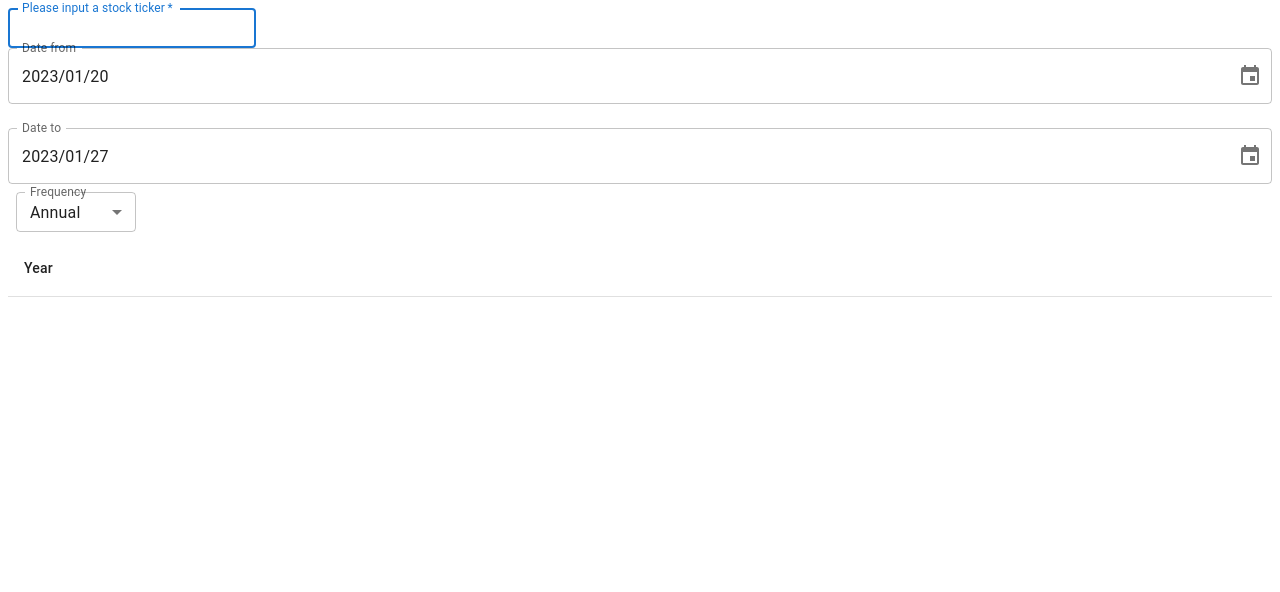
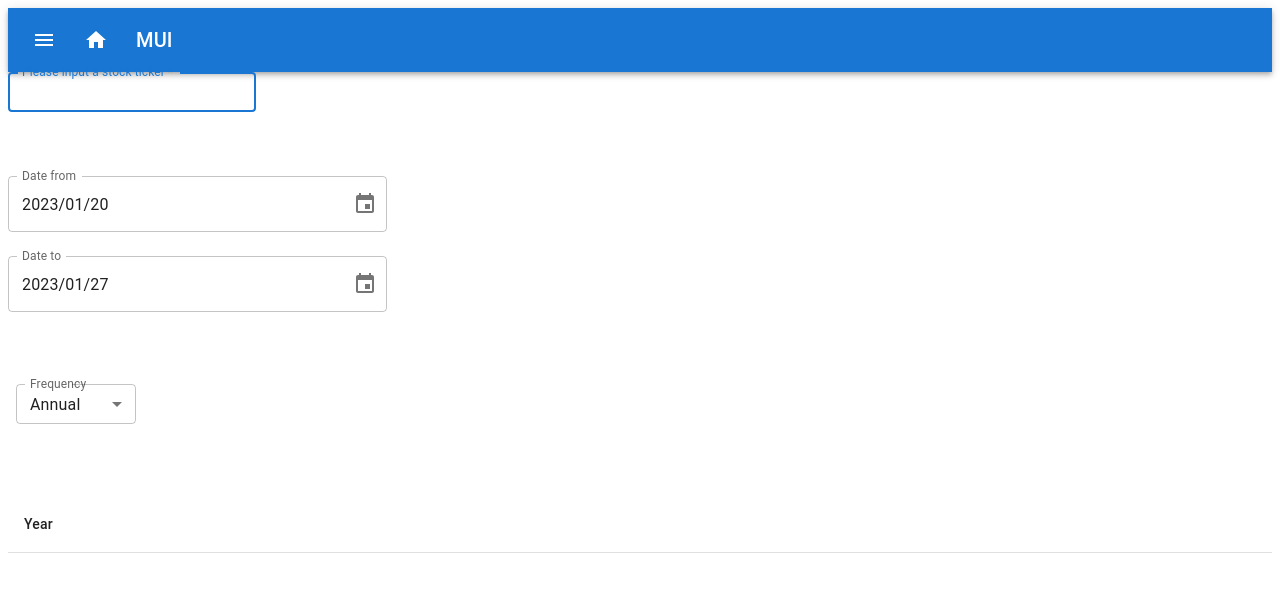
Before and after one commit to alexiosgrig/my-stock-app, a React (Vite) app in the folder web-ui/: page /stock-financials in a window 1280 px wide. Shown: the top 592 px of the page. Built offline with nearby package versions, Linux system fonts and the light colour scheme.

Commit message:
Redux/store setup and refactor existing Components.

```diff
--- a/web-ui/package.json
+++ b/web-ui/package.json
@@ -55,6 +55,7 @@
     "date-fns": "^2.29.3",
     "react": "18.2.0",
     "react-dom": "18.2.0",
+    "react-redux": "^8.0.5",
     "react-router-dom": "^6.8.0",
     "styled-components": "^5.3.6"
   }
--- /dev/null
+++ b/web-ui/src/Components/LoginForm.tsx
@@ -0,0 +1,11 @@
+import React from "react";
+
+const LoginForm = () => {
+
+    return (
+        <>
+        </>
+    )
+}
+
+export default LoginForm
--- a/web-ui/src/Components/StockFinancial.tsx
+++ b/web-ui/src/Components/StockFinancial.tsx
@@ -5,7 +5,7 @@ import {AdapterDateFns} from '@mui/x-date-pickers/AdapterDateFns';
 import {LocalizationProvider} from '@mui/x-date-pickers/LocalizationProvider';
 import {
     Button, Dialog, DialogActions, DialogContent, DialogTitle,
-    FormControl, IconButton,
+    FormControl, Grid, IconButton,
     InputLabel,
     MenuItem,
     Select,
@@ -47,7 +47,7 @@ const StockFinancial = () => {
     }
 
     const getStockFinancialData = async () => {
-        const res = await Service.getStockFinancialReport(stock, frequency, updateDateFrom, updateDateTo)
+        const res = await Service.getStockFinancialReport(stock.toUpperCase(), frequency, updateDateFrom, updateDateTo)
         setStockData(res.data)
     }
 
@@ -70,9 +70,12 @@ const StockFinancial = () => {
     console.log(bs);
 
     return (
-        <>
+        <Grid container spacing={8}>
+            <Grid item xs={12}>
                 <TextField size={'small'} title={'Stock'} onChange={(e) => handleStockNameChange(e)}
                            label={'Please input a stock ticker'} autoFocus required inputProps={{maxLength: 4}}/>
+            </Grid>
+            <Grid item xs={4}>
                 <LocalizationProvider dateAdapter={AdapterDateFns}>
                     <Stack spacing={3}>
                         <DesktopDatePicker
@@ -96,6 +99,8 @@ const StockFinancial = () => {
                         />
                     </Stack>
                 </LocalizationProvider>
+            </Grid>
+            <Grid item xs={12}>
                 <FormControl sx={{m: 1, minWidth: 120}} size="small">
                     <InputLabel id="demo-select-small">Frequency</InputLabel>
                     <Select
@@ -109,6 +114,8 @@ const StockFinancial = () => {
                         <MenuItem value={'annual'}>Annual</MenuItem>
                     </Select>
                 </FormControl>
+            </Grid>
+            <Grid item xs={12}>
                 <Table size='medium' aria-label="a dense table">
                     <TableHead>
                         <TableRow>
@@ -132,6 +139,7 @@ const StockFinancial = () => {
                         </TableRow>}
                     </TableBody>
                 </Table>
+            </Grid>
             <Dialog
                 keepMounted
                 open={openModal}
@@ -146,22 +154,22 @@ const StockFinancial = () => {
                                 <TableCell>Year</TableCell>
                             </TableRow>
                         </TableHead>
-                        <TableBody>
-                            {/*{stockData && stockData.length ? stockData?.map(data =>*/}
-                            {/*    data.map(*/}
-                            {/*        <TableRow>*/}
-                            {/*            <TableCell></TableCell>*/}
-                            {/*            <TableCell>*/}
-                            {/*                <IconButton aria-label={'arrow'} size={'large'} onClick={isModalOpen}>*/}
-                            {/*                    <ArrowForwardIosIcon fontSize="small"/>*/}
-                            {/*                </IconButton>*/}
-                            {/*            </TableCell>*/}
+                        {/*<TableBody>*/}
+                        {/*    {bs && bs.length ? bs?.map(bsData =>*/}
+                        {/*        bs.map(*/}
+                        {/*            <TableRow>*/}
+                        {/*                <TableCell>bsData.</TableCell>*/}
+                        {/*                <TableCell>*/}
+                        {/*                    <IconButton aria-label={'arrow'} size={'large'} onClick={isModalOpen}>*/}
+                        {/*                        <ArrowForwardIosIcon fontSize="small"/>*/}
+                        {/*                    </IconButton>*/}
+                        {/*                </TableCell>*/}
 
-                            {/*        </TableRow>*/}
-                            {/*    )*/}
-                            {/*) : <TableRow>*/}
-                            {/*</TableRow>}*/}
-                        </TableBody>
+                        {/*            </TableRow>*/}
+                        {/*        )*/}
+                        {/*    ) : <TableRow>*/}
+                        {/*    </TableRow>}*/}
+                        {/*</TableBody>*/}
                     </Table>
                 </DialogContent>
                 <DialogActions>
@@ -170,7 +178,7 @@ const StockFinancial = () => {
                 </DialogActions>
             </Dialog>
 
-        </>
+        </Grid>
 
     )
 }
--- /dev/null
+++ b/web-ui/src/Components/TopAppBar.tsx
@@ -0,0 +1,115 @@
+import * as React from 'react';
+import AppBar from '@mui/material/AppBar';
+import Box from '@mui/material/Box';
+import Toolbar from '@mui/material/Toolbar';
+import IconButton from '@mui/material/IconButton';
+import Typography from '@mui/material/Typography';
+import HomeIcon from '@mui/icons-material/Home';
+import MenuIcon from '@mui/icons-material/Menu';
+import SearchIcon from '@mui/icons-material/Search';
+import {Collapse, Divider, Drawer, List, ListItem, ListItemButton, ListItemIcon, ListItemText} from "@mui/material";
+import {useState} from "react";
+import {useNavigate} from "react-router-dom";
+import {ExpandLess, ExpandMore} from "@mui/icons-material";
+
+interface TopAppBarProps {
+    children: JSX.Element
+}
+
+const TopAppBar = (props: TopAppBarProps) => {
+
+    const [openDrawer, setOpenDrawer] = useState(false)
+    const navigate = useNavigate()
+    const [isCollapsed, setIsCollapsed] = useState(false)
+    const list = [
+        {
+            name: 'Stock Information',
+            route: '/stock-information'
+        },
+        {
+            name: 'Stock Financials',
+            route: '/stock-financials'
+        }
+    ]
+
+    const stockInformationNavigate = (route: string) => {
+        navigate(`${route}`)
+    }
+    const isCollapsedEnabled = () => {
+        return true
+    }
+    return (
+        <>
+            <Box sx={{flexGrow: 1}}>
+                <AppBar position="static">
+                    <Toolbar>
+                        <IconButton
+                            onClick={() => setOpenDrawer(true)}
+                            size="large"
+                            edge="start"
+                            color="inherit"
+                            aria-label="open drawer"
+                            sx={{mr: 2}}
+                        >
+                            <MenuIcon/>
+                        </IconButton>
+                        <IconButton
+                            onClick={() => navigate('/')}
+                            size="large"
+                            edge="start"
+                            color="inherit"
+                            aria-label="open drawer"
+                            sx={{mr: 2}}
+                        >
+                            <HomeIcon/>
+                        </IconButton>
+                        <Typography
+                            variant="h6"
+                            noWrap
+                            component="div"
+                            sx={{display: {xs: 'none', sm: 'block'}}}
+                        >
+                            MUI
+                        </Typography>
+                    </Toolbar>
+                </AppBar>
+            </Box>
+            <Drawer
+                open={openDrawer}
+                onClose={() => setOpenDrawer(false)}
+            >
+                <List>
+                    <ListItemButton dense onClick={() => {
+                        isCollapsed ? setIsCollapsed(false) : setIsCollapsed(true)
+                    }}>
+                        <ListItemIcon>
+                            <SearchIcon/>
+                            <ListItemText primary={'Search'}/>
+                        </ListItemIcon>
+                        {isCollapsedEnabled() ? <ExpandMore/> : <ExpandLess/>}
+                    </ListItemButton>
+                    <Collapse in={isCollapsed} timeout="auto" unmountOnExit>
+                        {
+                            list.map((listItem, index) =>
+                                (
+                                    <div key={index}>
+                                        <ListItem disablePadding>
+                                            <ListItemButton onClick={() => stockInformationNavigate(listItem.route)}
+                                                            key={index}>
+                                                <ListItemText primary={listItem.name}/>
+                                            </ListItemButton>
+                                        </ListItem>
+                                        <Divider/>
+                                    </div>
+                                )
+                            )}
+                    </Collapse>
+
+                </List>
+            </Drawer>
+            {props.children}
+        </>
+    )
+}
+
+export default TopAppBar
--- a/web-ui/src/Routes/Routing.tsx
+++ b/web-ui/src/Routes/Routing.tsx
@@ -2,10 +2,11 @@ import React from "react";
 import {Routes, Route} from 'react-router-dom'
 import StockInformation from "../Components/StockInformation";
 import StockFinancial from "../Components/StockFinancial";
+import LoginForm from "../Components/LoginForm";
 
 const Routing = () => {
     return (<Routes>
-        <Route path={'/'} element={<StockInformation/>}/>
+        <Route path={'/'} element={<LoginForm/>}/>
         <Route path={'/stock-information'} element={<StockInformation/>}/>
         <Route path={'/stock-financials'} element={<StockFinancial/>}/>
     </Routes>)
--- a/web-ui/src/app/app.tsx
+++ b/web-ui/src/app/app.tsx
@@ -1,15 +1,21 @@
 // eslint-disable-next-line @typescript-eslint/no-unused-vars
 import Routing from "../Routes/Routing";
 import {BrowserRouter} from "react-router-dom";
+import {Provider} from 'react-redux'
+import {store} from "../store/store";
+import TopAppBar from "../Components/TopAppBar";
 
 export function App() {
 
     return (
-        <BrowserRouter>
-            <Routing/>
-        </BrowserRouter>
-
-    );
+        <Provider store={store}>
+            <BrowserRouter>
+                <TopAppBar>
+                    <Routing/>
+                </TopAppBar>
+            </BrowserRouter>
+        </Provider>
+    )
 }
 
 export default App;
--- /dev/null
+++ b/web-ui/src/selectors/Selectors.ts
@@ -0,0 +1,4 @@
+import {useSelector} from "react-redux";
+import {RootState} from "../store/store";
+
+export const getCountSelector = () => useSelector((state: RootState) => state.counter.value)
--- /dev/null
+++ b/web-ui/src/slices/CounterSlice.ts
@@ -0,0 +1,35 @@
+import { createSlice } from '@reduxjs/toolkit'
+import type { PayloadAction } from '@reduxjs/toolkit'
+
+export interface CounterState {
+    value: number
+}
+
+const initialState: CounterState = {
+    value: 0,
+}
+
+export const counterSlice = createSlice({
+    name: 'counter',
+    initialState,
+    reducers: {
+        increment: (state) => {
+            // Redux Toolkit allows us to write "mutating" logic in reducers. It
+            // doesn't actually mutate the state because it uses the Immer library,
+            // which detects changes to a "draft state" and produces a brand new
+            // immutable state based off those changes
+            state.value += 1
+        },
+        decrement: (state) => {
+            state.value -= 1
+        },
+        incrementByAmount: (state, action: PayloadAction<number>) => {
+            state.value += action.payload
+        },
+    },
+})
+
+// Action creators are generated for each case reducer function
+export const { increment, decrement, incrementByAmount } = counterSlice.actions
+
+export default counterSlice.reducer
--- /dev/null
+++ b/web-ui/src/store/store.ts
@@ -0,0 +1,13 @@
+import {configureStore} from '@reduxjs/toolkit'
+import counterReducer from '../slices/CounterSlice'
+
+export const store = configureStore({
+    reducer: {
+        counter: counterReducer,
+    },
+})
+
+// Infer the `RootState` and `AppDispatch` types from the store itself
+export type RootState = ReturnType<typeof store.getState>
+// Inferred type: {posts: PostsState, comments: CommentsState, users: UsersState}
+export type AppDispatch = typeof store.dispatch
```
Also changed, not shown: web-ui/src/Components/ReactApp.tsx (added, +14 -0 lines), web-ui/src/Example.tsx (added, +31 -0 lines). Lines whose indentation alone changed are shown as unchanged.
